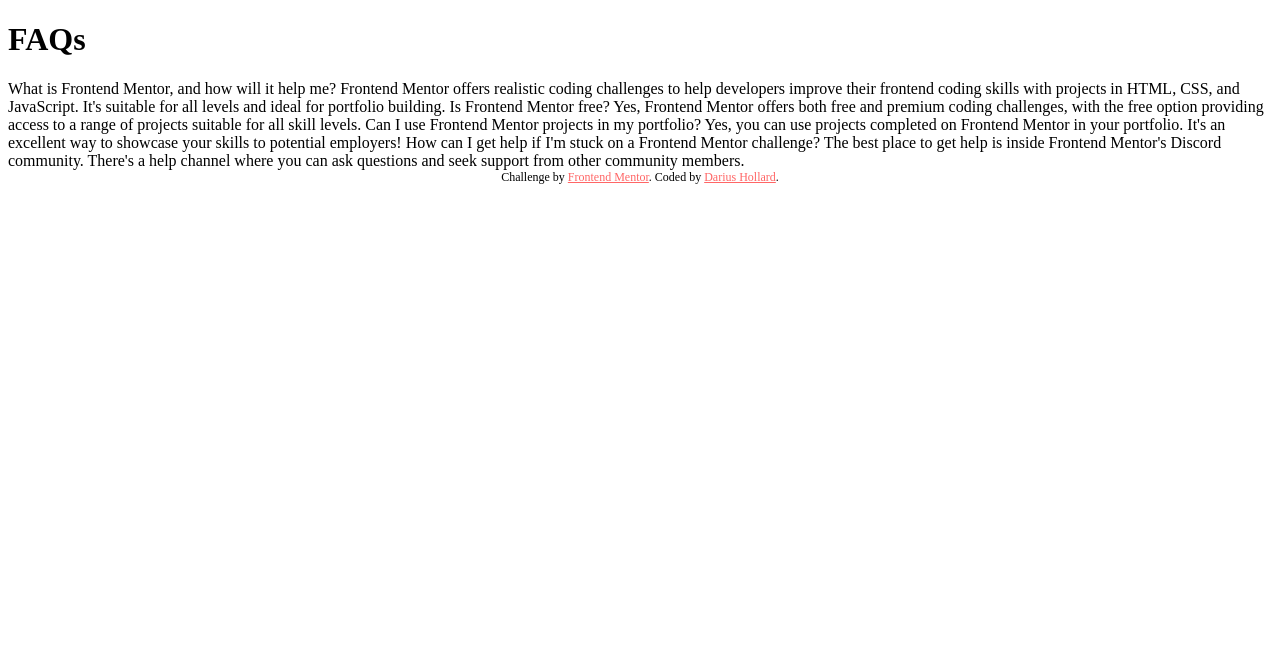
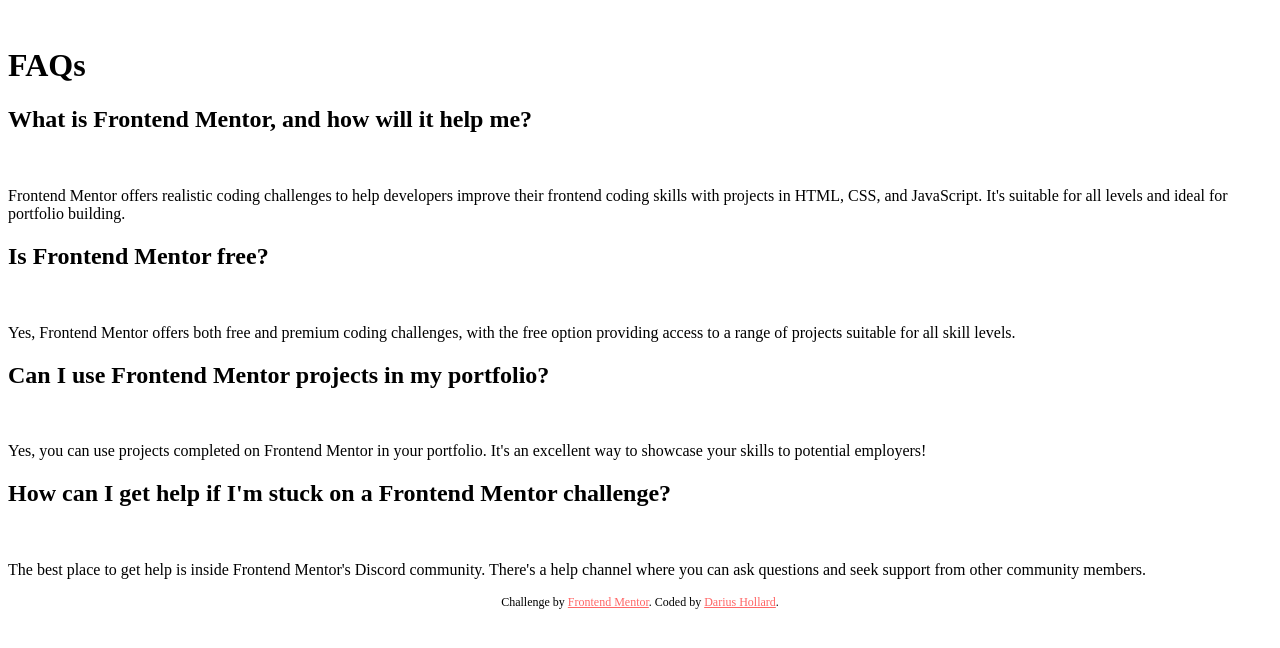
Before and after one commit to dhollard/practice-faq-accordion-js, a plain HTML site: page index.html in a window 1280 px wide. Drawn offline with Linux system fonts and the light colour scheme.

Commit message:
Created HTML base component structure and added project icons/visuals

```diff
--- a/index.html
+++ b/index.html
@@ -12,30 +12,66 @@
 
 <body>
 
-  <main>
+  <main id="Challenge_result">
 
-    <h1>FAQs</h1>
+    <!-- Top container of accordion component -->
+    <div class="accordion-container">
 
-    What is Frontend Mentor, and how will it help me?
+      <!-- Accordion main title -->
+      <div class="accordion-header">
+        <img>
+        <h1 class="accordion-title">FAQs</h1>
+      </div>
 
-    Frontend Mentor offers realistic coding challenges to help developers improve their
-    frontend coding skills with projects in HTML, CSS, and JavaScript. It's suitable for
-    all levels and ideal for portfolio building.
+      <!-- Accordion collapsible tab -->
+      <div class="accordion-tab">
+        <div class="acc-tab-header">
+          <h2 class="acc-tab-title">What is Frontend Mentor, and how will it help me?</h2>
+          <img src="" class="acc-tab-state-ico">
+        </div>
 
-    Is Frontend Mentor free?
+        <div class="acc-tab-content">
+          <p>Frontend Mentor offers realistic coding challenges to help developers improve their frontend coding skills with projects in HTML, CSS, and JavaScript. It's suitable for all levels and ideal for portfolio building.</p>
+        </div>
+      </div>
 
-    Yes, Frontend Mentor offers both free and premium coding challenges, with the free
-    option providing access to a range of projects suitable for all skill levels.
+      <!-- Accordion collapsible tab -->
+      <div class="accordion-tab acc-opened-tab">
+        <div class="acc-tab-header">
+          <h2 class="acc-tab-title">Is Frontend Mentor free?</h2>
+          <img src="" class="acc-tab-state-ico">
+        </div>
 
-    Can I use Frontend Mentor projects in my portfolio?
+        <div class="acc-tab-content">
+          <p>Yes, Frontend Mentor offers both free and premium coding challenges, with the free option providing access to a range of projects suitable for all skill levels.</p>
+        </div>
+      </div>
 
-    Yes, you can use projects completed on Frontend Mentor in your portfolio. It's an excellent
-    way to showcase your skills to potential employers!
+      <!-- Accordion collapsible tab -->
+      <div class="accordion-tab">
+        <div class="acc-tab-header">
+          <h2 class="acc-tab-title">Can I use Frontend Mentor projects in my portfolio?</h2>
+          <img src="" class="acc-tab-state-ico">
+        </div>
 
-    How can I get help if I'm stuck on a Frontend Mentor challenge?
+        <div class="acc-tab-content">
+          <p>Yes, you can use projects completed on Frontend Mentor in your portfolio. It's an excellent way to showcase your skills to potential employers!</p>
+        </div>
+      </div>
 
-    The best place to get help is inside Frontend Mentor's Discord community. There's a help
-    channel where you can ask questions and seek support from other community members.
+      <!-- Accordion collapsible tab -->
+      <div class="accordion-tab">
+        <div class="acc-tab-header">
+          <h2 class="acc-tab-title">How can I get help if I'm stuck on a Frontend Mentor challenge?</h2>
+          <img src="" class="acc-tab-state-ico">
+        </div>
+
+        <div class="acc-tab-content">
+          <p>The best place to get help is inside Frontend Mentor's Discord community. There's a help channel where you can ask questions and seek support from other community members.</p>
+        </div>
+      </div>
+
+    </div>
 
   </main>
 
```
Also changed, not shown: assets/img/background-pattern-desktop.svg (added), assets/img/background-pattern-mobile.svg (added), assets/img/icon-minus.svg (added), assets/img/icon-plus.svg (added), assets/img/icon-star.svg (added).
